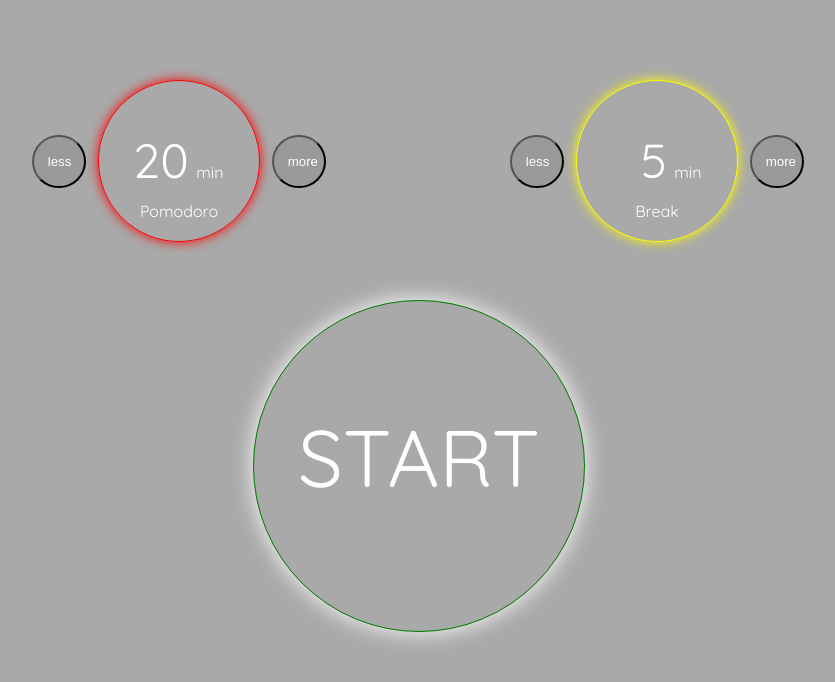
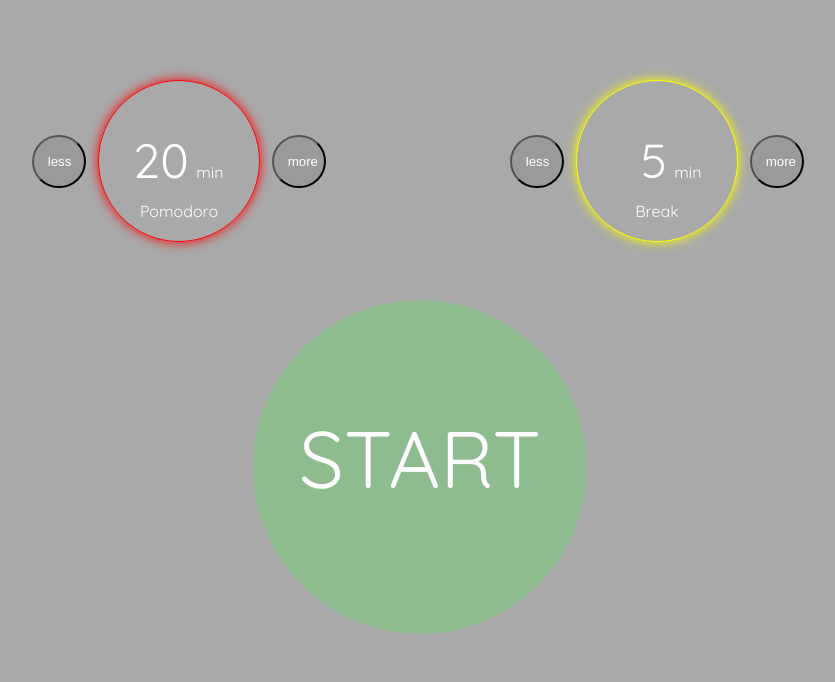
Before and after one commit to guywuy/pomodoro-timer, a React (Create React App) app: page / in a window 1280 px wide. Shown: the top 682 px of the page, without its empty margins (222-1057 px from the left). Built offline with nearby package versions, Linux system fonts and the light colour scheme.

Commit message:
Better styling of gradient background and pomo border

```diff
--- a/src/Pomodoro.js
+++ b/src/Pomodoro.js
@@ -15,18 +15,32 @@
     let timeHidden = '';
     let resetButtonHidden = '';
 
+    let percentComplete = this.props.timeRemaining/this.props.time*100;
+    let percentCompleteDeg = 360-this.props.timeRemaining/this.props.time*360;
+    let gradient = {
+      background: `linear-gradient(to bottom, rgba(255,255,255,0) 0%, rgba(255,255,255,0) ${percentComplete}%, ${this.props.currentLabel==='Break' ? 'yellow' : 'darkseagreen'} ${percentComplete+3}%)`,
+      // backgroundImage : 'linear-gradient(' + percentCompleteDeg + 'deg, transparent 50%, #A2ECFB 50%),linear-gradient(0deg, #A2ECFB 50%, transparent 50%)'
+    }
+    let circleBorderBackground = {
+      // width: '340px',
+      // height: '340px',
+      // backgroundImage : 'linear-gradient(' + percentCompleteDeg + 'deg, transparent 50%, #A2ECFB 50%),linear-gradient(0deg, #A2ECFB 50%, transparent 50%)',
+      backgroundColor: 'darkseagreen'
+      // position: 'absolute',
+      // top: '295px',
+      // left: 'calc((800px - 340px)/2)',
+      // borderRadius: '50%'
+    }
+
     if ((!this.props.inProgress) && (this.props.time===this.props.timeRemaining)){
       labelBig = ' big';
       timeHidden = ' hidden';
       resetButtonHidden = ' hidden';
+      gradient={};
     }
 
-    let percentComplete = this.props.timeRemaining/this.props.time*100;
-    let gradient = {
-      background: `linear-gradient(to top, rgba(255,255,255,0) 0%, rgba(255,255,255,0) ${percentComplete}%, green ${percentComplete+3}%)`
-    }
     return (
-      <div>
+      <div style={circleBorderBackground}>
         <div className={"pomodoro" + pomoActive} style={gradient} onClick={this.props.handleClick} >
           <p className={"pomodoro-time-display" + timeHidden}>{formatTime(this.props.timeRemaining || this.props.time, "full")}</p>
           <p className={"pomodoro-label" + labelBig}>{msg}</p>
--- a/src/index.css
+++ b/src/index.css
@@ -72,8 +72,6 @@
   right: -5em;
 }
 .pomodoro {
-  border: 1px solid green;
-  box-shadow: 0 0 22px white;
   border-radius: 50%;
   width: 330px;
   height: 330px;
@@ -82,6 +80,8 @@
   left: calc((800px - 330px)/2);
   color: white;
   cursor: pointer;
+  background: darkseagreen;
+  border: 2px solid darkseagreen;
 }
 .pomodoro-time-display{
   font-size: 4em;
@@ -102,8 +102,8 @@
   bottom: -8%;
 }
 .pomodoro.active{
-  border: 2px solid green;
-  box-shadow: 0 0 28px green;
+
+  box-shadow: 0 0 28px darkseagreen;
 }
 .reset-button{
   position: absolute;
```
Also changed, not shown: src/TimesetInput.js (+0 -40 lines).
